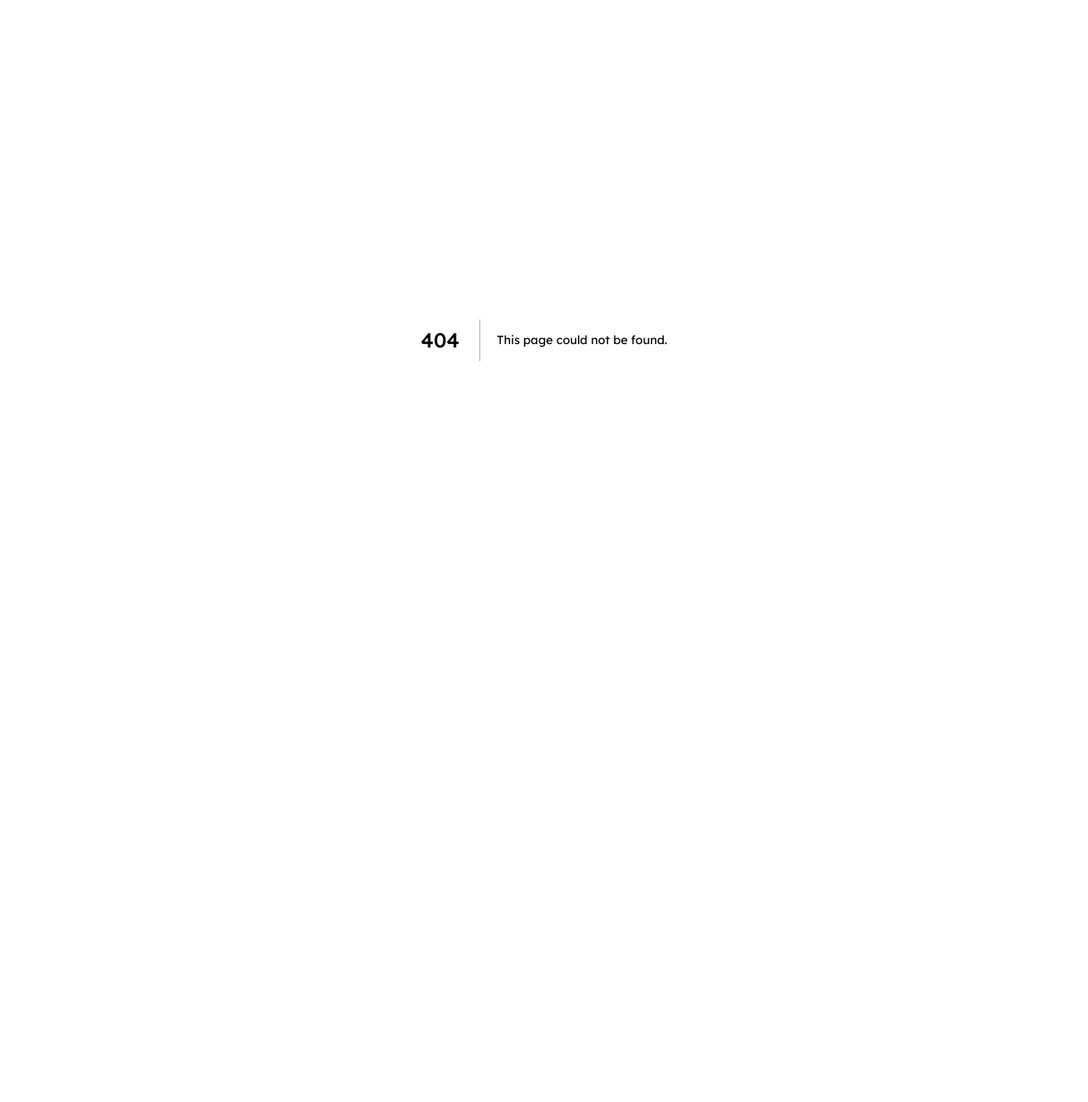
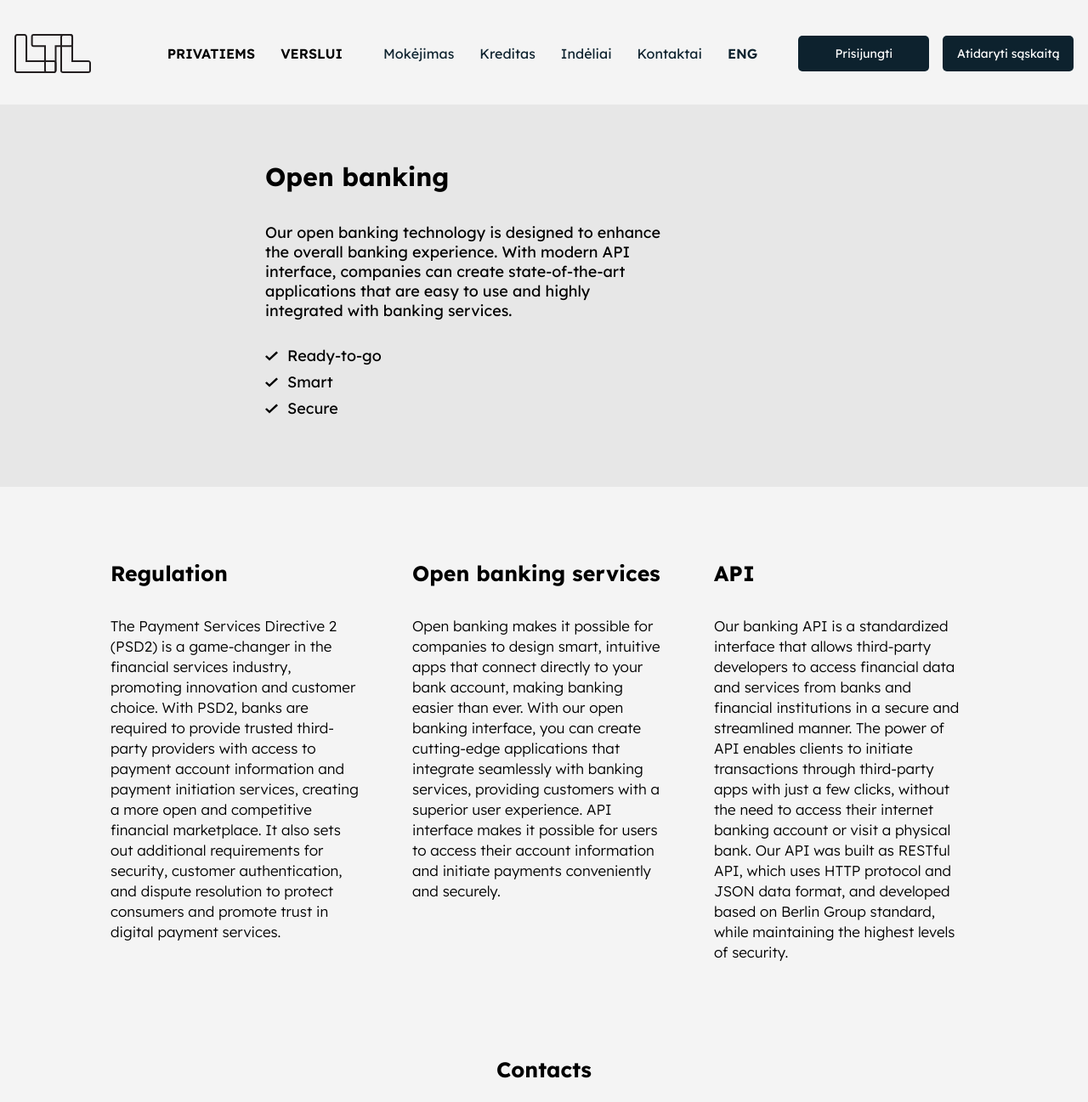
Before and after one commit to pinenetcoder/ltllanding, a Next.js app: page /open-banking in a window 1280 px wide. Before the commit this address had no page. Shown: the top 1297 px of the page at 85% size. Before the commit the page ends 800 px from the top, so only its background shows below. Built offline with nearby package versions, Linux system fonts and the light colour scheme.

Commit message:
LLP-34- Open Bankig Page

```diff
--- a/src/components/Footer.js
+++ b/src/components/Footer.js
@@ -36,7 +36,7 @@ function Footer() {
       <div className="footer-navigation-section">
         <h4 className="footer-navigation-section-title">{t.footerNavLinks.possibilities}</h4>
         <Link className="footer-navigation-link" href="/partnership">{t.footerNavLinks.partner}</Link>
-        <Link className="footer-navigation-link" href="/pricelist">{t.footerNavLinks.api}</Link>
+        <Link className="footer-navigation-link" href="/open-banking">{t.footerNavLinks.api}</Link>
         <Link className="footer-navigation-link" href="/career">{t.footerNavLinks.career}</Link>
       </div>
 
--- /dev/null
+++ b/src/pages/open-banking.js
@@ -0,0 +1,73 @@
+import styles from "@/styles/open-banking.module.scss"
+import IndexLayout from "@/Layouts/IndexLayout"
+import Link from "next/link"
+
+
+export default function OpenBanking() {
+   return (
+      <IndexLayout>
+         <main>
+         <section className={styles.openBankingPageWrapper}>
+            <div className={styles.copenBankingPageList}>
+               <div className={styles.openBankingHeroItem}>
+                  <h1 className={styles.openBankingTitle}>Open banking</h1>
+                  <div className={styles.openBankingPageDescription}>
+                     <p>Our open banking technology is designed to enhance the overall banking
+                        experience. With modern API interface, companies can create state-of-the-art
+                        applications that are easy to use and highly integrated with banking services.
+                     </p>
+                     <ul>
+                        <li>Ready-to-go</li>
+                        <li>Smart</li>
+                        <li>Secure</li>
+                     </ul>
+                  </div>
+               </div>
+            </div>
+         </section>
+         <section className={styles.openBankingArticlesSection}>
+            <div className={styles.openBankingArticlesWrapper}>
+               <div className={styles.openBankingArticlesBlock}>
+                  <h4>Regulation</h4>
+                  <p>The Payment Services Directive 2 (PSD2) is a game-changer in the financial
+                     services industry, promoting innovation and customer choice. With PSD2, banks
+                     are required to provide trusted third-party providers with access to payment
+                     account information and payment initiation services, creating a more open and
+                     competitive financial marketplace. It also sets out additional requirements for
+                     security, customer authentication, and dispute resolution to protect consumers
+                     and promote trust in digital payment services.
+                  </p>
+               </div>
+               <div className={styles.openBankingArticlesBlock}>
+                  <h4>Open banking services</h4>
+                  <p>Open banking makes it possible for companies to design smart, intuitive apps that connect
+                     directly to your bank account, making banking easier than ever. With our open banking interface,
+                     you can create cutting-edge applications that integrate seamlessly with banking services,
+                     providing customers with a superior user experience. API interface makes it possible for users
+                     to access their account information and initiate payments conveniently and securely.
+                  </p>
+               </div>
+               <div className={styles.openBankingArticlesBlock}>
+                  <h4>API</h4>
+                  <p>Our banking API is a standardized interface that allows third-party developers to access
+                     financial data and services from banks and financial institutions in a secure and streamlined
+                     manner. The power of API enables clients to initiate transactions through third-party apps
+                     with just a few clicks, without the need to access their internet banking account or visit a
+                     physical bank. Our API was built as RESTful API, which uses HTTP protocol and JSON data format,
+                     and developed based on Berlin Group standard, while maintaining the highest levels of security.
+                  </p>
+               </div>
+            </div>
+         </section>
+         <section className={styles.openBankingContactsSection}>
+            <div className={styles.openBankingContactsWrapper}>
+               <h4>Contacts</h4>
+               <p>To gain access to our infrastructure, qualified trusted service providers (AISPs, PISPs) can reach
+                  out to us via email <Link href="/">openbanking@ltlku.lt.</Link>
+               </p>
+            </div>
+         </section>
+         </main>
+      </IndexLayout>
+   )
+}
--- /dev/null
+++ b/src/styles/open-banking.module.scss
@@ -0,0 +1,121 @@
+.openBankingPageWrapper {
+   padding: 66px 0 46px 0;
+   background-color: var(--ligh-grey-background);
+
+   .copenBankingPageList {
+      padding-left: 312px;
+
+      .openBankingHeroItem {
+         width: 474px;
+      }
+
+      .openBankingTitle {
+         font-size: 30px;
+         margin-bottom: 35px;
+      }
+   }
+
+   .openBankingPageDescription {
+      font-weight: 400;
+      font-size: 18px;
+      color: #000000;
+      margin-bottom: 35px;
+
+      li {
+         list-style-type: none;
+         padding-left: 26px;
+         background: url(/assets/images/check2.svg) no-repeat left center;
+         margin-bottom: 8px;
+
+         &:last-child {
+            margin-bottom: 0;
+         }
+      }
+
+      p {
+         margin-bottom: 30px;
+      }
+
+      .CheckText {
+         font-weight: 300;
+         font-size: 16px;
+      }
+
+   }
+
+   .actionButtonBlock {
+      width: 251px;
+      height: 42px;
+      background: var(--theme-color2);
+      border-radius: 33px;
+      display: flex;
+      justify-content: center;
+      align-items: center;
+      font-weight: 600;
+      font-size: 16px;
+      line-height: 24px;
+      color: var(--white-text-color);
+      text-decoration: none;
+   }
+}
+
+.openBankingArticlesSection {
+   padding: 86px 0 55px 0;
+
+   .openBankingArticlesWrapper {
+      max-width: 1050px;
+      margin: 0 auto;
+      padding: 0 15px 0 15px;
+      display: flex;
+      gap: 60px;
+   }
+
+   .openBankingArticlesBlock {
+      width: 295px;
+
+      h4 {
+
+         font-size: 25px;
+         font-weight: 700;
+         line-height: 32px;
+         margin-bottom: 34px;
+      }
+
+      p {
+         font-size: 17px;
+         font-weight: 300;
+         line-height: 24px;
+      }
+   }
+
+}
+
+.openBankingContactsSection {
+   padding: 55px 0 130px 0;
+
+   .openBankingContactsWrapper {
+      max-width: 890px;
+      padding: 0 15px 0 15px;
+      margin: 0 auto;
+
+      h4 {
+         font-size: 25px;
+         font-weight: 700;
+         line-height: 32px;
+         text-align: center;
+         margin-bottom: 40px;
+      }
+
+      p {
+         font-size: 17px;
+         font-weight: 300;
+         line-height: 22px;
+         text-align: center;
+
+         a {
+            font-weight: 700;
+            color: var(--main-text-color);
+         }
+      }
+   }
+}
```
Also changed, not shown: src/styles/contacts.module.scss (+8 -0 lines).
